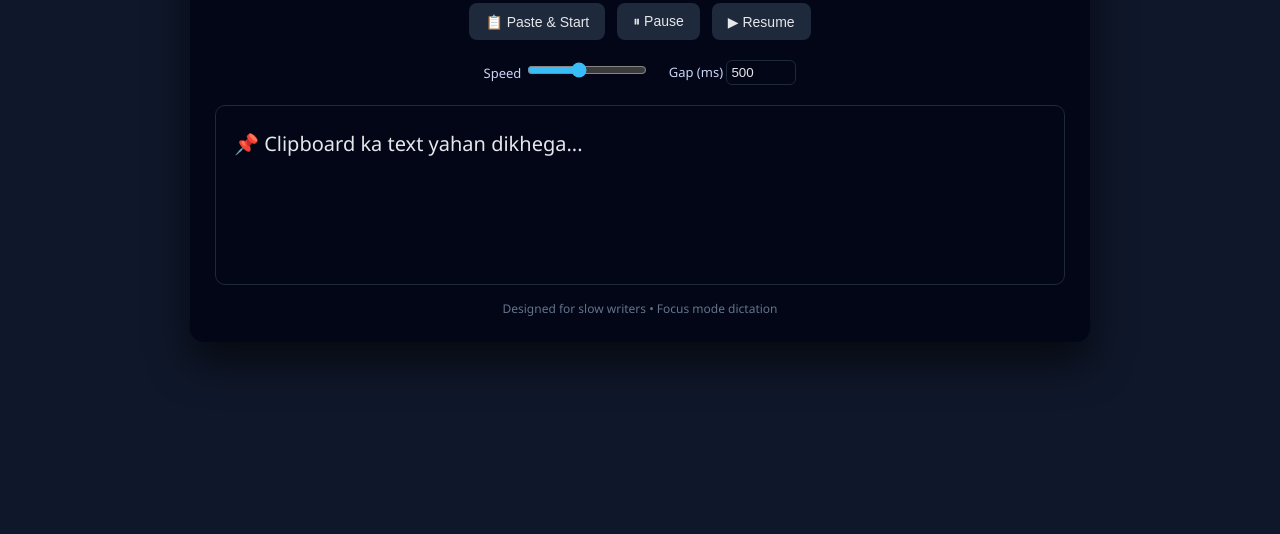
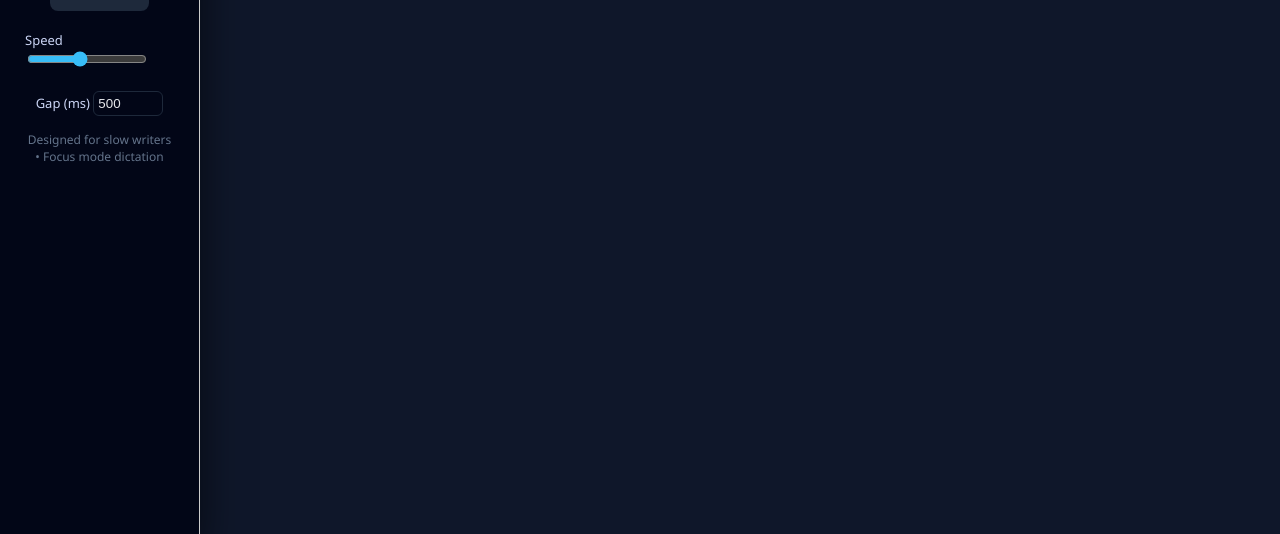
Before and after one commit to webkit-Slayer/Dectator---pro-, a plain HTML site: page index.html in a window 1280 px wide. Shown: the part 266-800 px from the top of the page. Drawn offline with Linux system fonts and the light colour scheme.

Commit message:
Add files via upload

```diff
--- a/index.html
+++ b/index.html
@@ -16,16 +16,15 @@
     color: #e5e7eb;
     font-family: "Segoe UI", sans-serif;
     display: flex;
-    justify-content: center;
-    align-items: center;
   }
 
   .app {
-    width: 900px;
+    width: 200px;
     max-width: 95%;
+    height:100%;
     background: #020617;
     padding: 25px;
-    border-radius: 14px;
+    border-right:1px solid #ccc;
     box-shadow: 0 20px 40px rgba(0,0,0,0.6);
   }
 
@@ -96,6 +95,7 @@
     line-height: 2;
     font-size: 20px;
     border: 1px solid #1e293b;
+    overflow-wrap: break-word;
   }
 
   .word {
@@ -114,6 +114,11 @@
     text-align: center;
     font-size: 12px;
     color: #64748b;
+  }
+  #main{
+    flex-grow: 1;
+    padding: 20px;
+    overflow-y: auto;
   }
 </style>
 </head>
@@ -141,12 +146,15 @@
     </label>
   </div>
 
-  <div id="textBox">📌 Clipboard ka text yahan dikhega...</div>
+
 
   <footer>
     Designed for slow writers • Focus mode dictation
   </footer>
 </div>
+<section id="main">
+<div id="textBox">📌 Clipboard ka text yahan dikhega...</div>
+</section>
 
 <script>
 let words = [];
```
